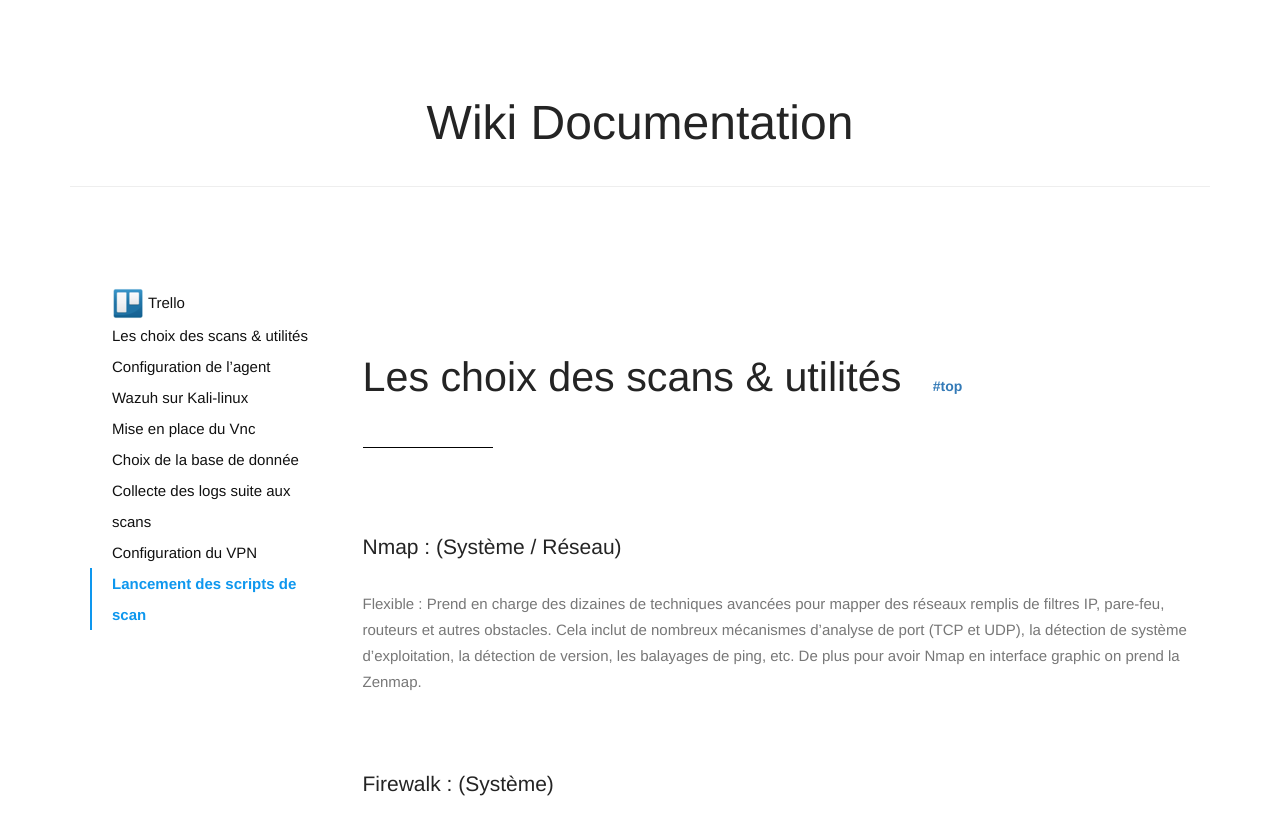
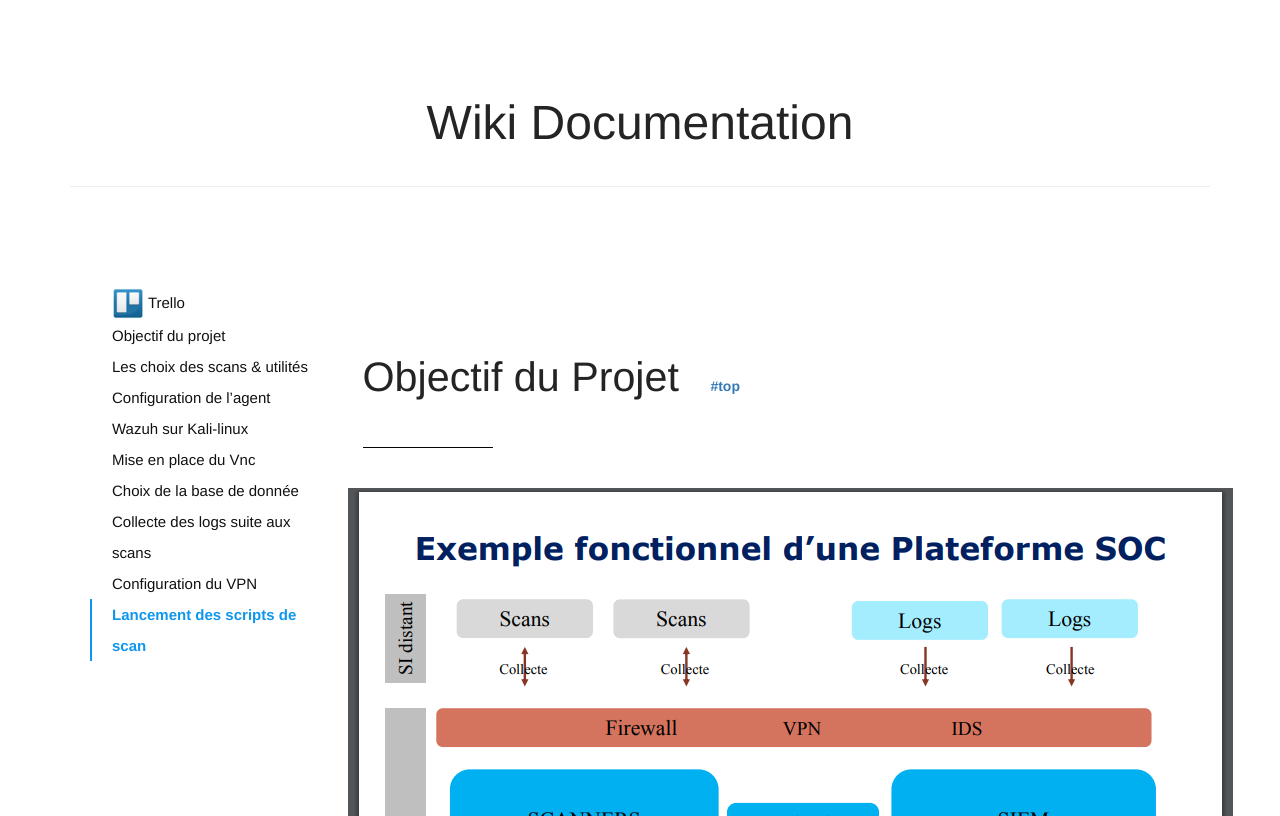
Before and after one commit to Thorin10/Wiki, a plain HTML site: page index.html in a window 1280 px wide. Shown: the top 816 px of the page. Drawn offline with Linux system fonts and the light colour scheme.

Commit message:
add objectif projet

```diff
--- a/index.html
+++ b/index.html
@@ -70,6 +70,7 @@
                     <nav class="docs-sidebar" data-spy="affix" data-offset-top="300" data-offset-bottom="200" role="navigation">
                         <ul class="nav">
                             <li><a href="https://trello.com/b/pQWxTb6K/projet-mana"> <img src="images/favicon-32x32.png"> Trello</a></li>
+                            <li><a href="#line0">Objectif du projet</a></li>
                             <li><a href="#line1">Les choix des scans & utilités</a></li>
                             <ul class="nav">
                                 <li><a href="#line1_1">Nmap</a></li>
@@ -92,6 +93,16 @@
                     </nav >
                 </div>
                 <div class="col-md-9">
+                    <section id="line0" class="section">
+                        <div class="row">
+                            <div class="col-md-12 left-align">
+                                <h2 class="dark-text">Objectif du Projet <a href="#top">#top</a><hr></h2>
+                            </div>
+                            <div>
+                                <img src="images/SoC.png">
+                            </div>
+                        </div>
+                    </section>
                     <section id="line1" class="section">
                         <div class="row">
                             <div class="col-md-12 left-align">
```
Also changed, not shown: images/SoC.png (added).
